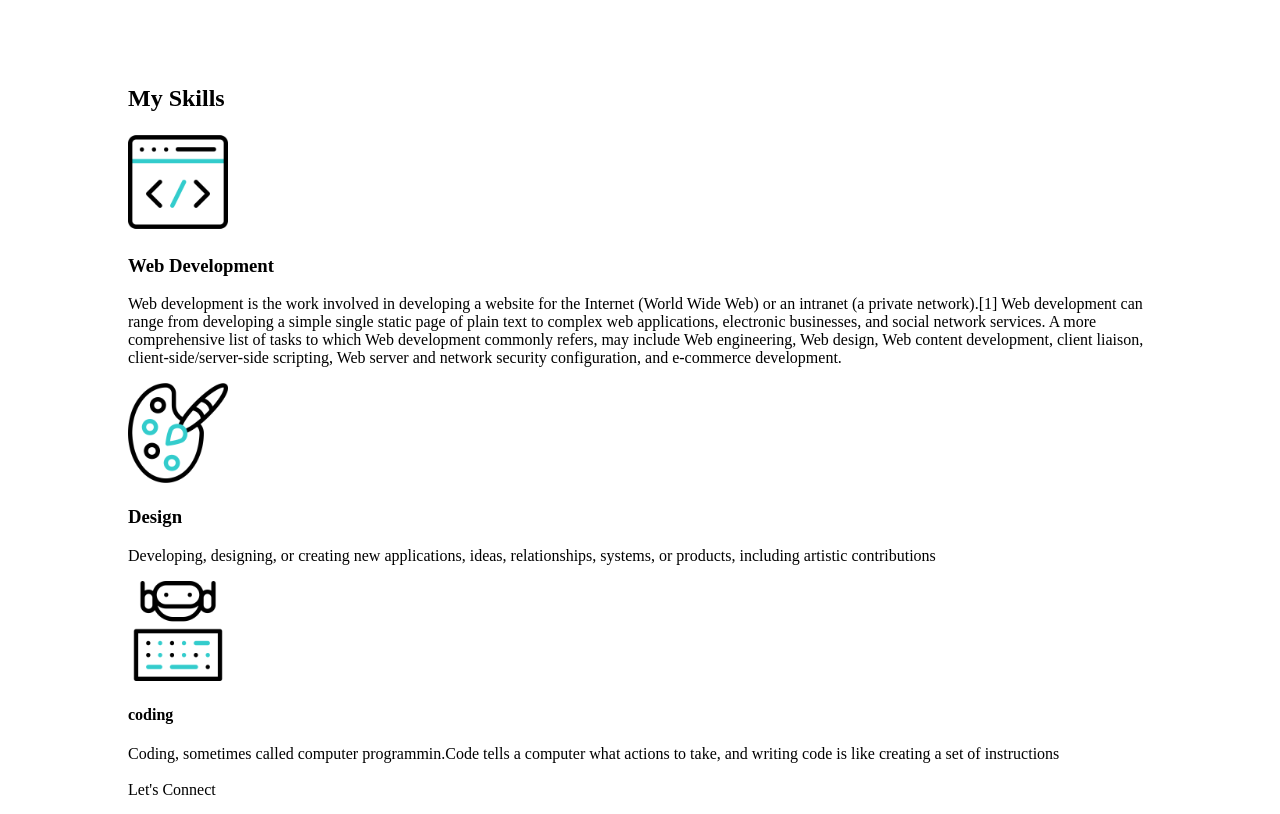
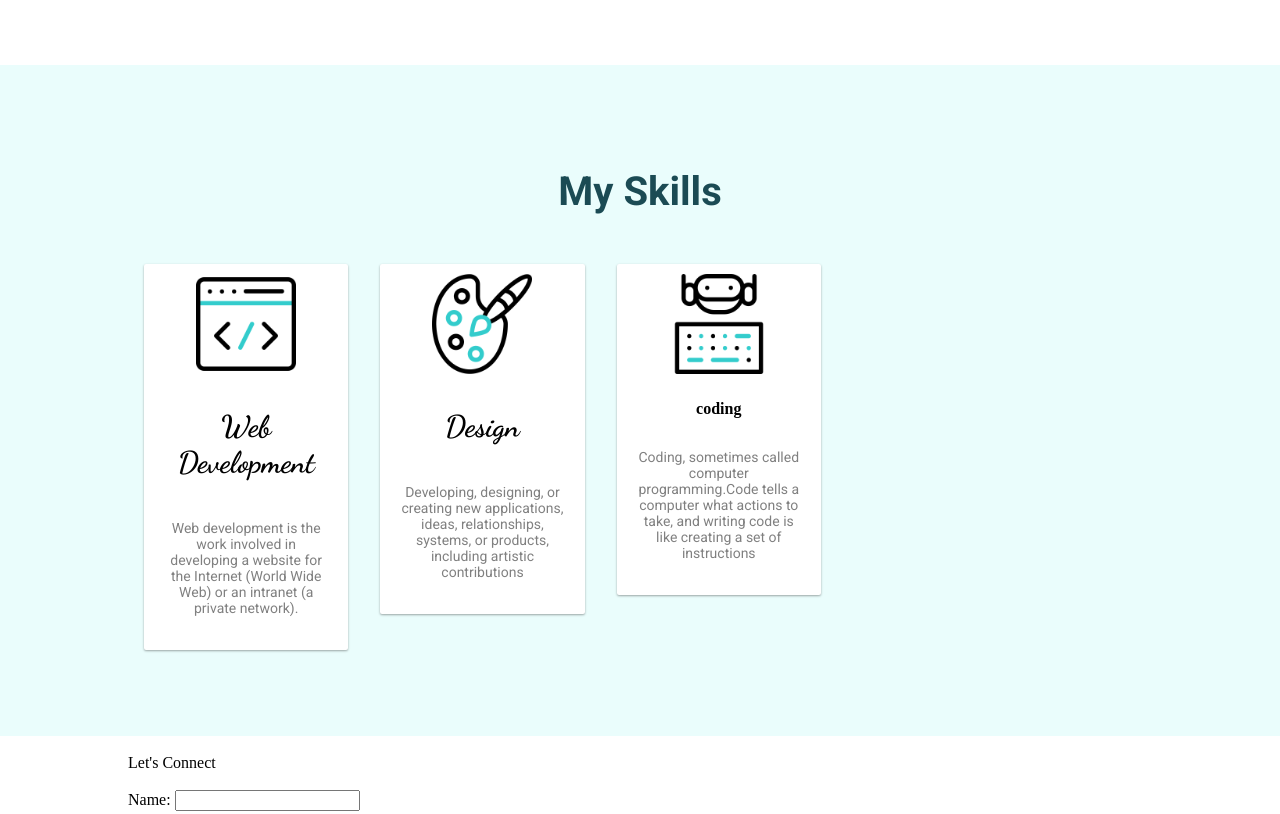
Before and after one commit to GangaAravind/Personal-Website, a plain HTML site: page index.html in a window 1280 px wide. Shown: the part 1080-1894 px from the top of the page. Drawn offline with Linux system fonts and the light colour scheme.

Commit message:
Add files via upload

```diff
--- a/index.html
+++ b/index.html
@@ -50,15 +50,14 @@
 
                     <section id="skills">
                 <div class="container">
-                    <div>
-                        <h2>My Skills</h2>
-                        <div>
+                    <h2>My Skills</h2>
+                    <div class="box card card-1">
                         <img src="html.png" alt="web development" height="100px" width="100px">
                         <h3>Web Development</h3>
-                        <p>Web development is the work involved in developing a website for the Internet (World Wide Web) or an intranet (a private network).[1] Web development can range from developing a simple single static page of plain text to complex web applications, electronic businesses, and social network services. A more comprehensive list of tasks to which Web development commonly refers, may include Web engineering, Web design, Web content development, client liaison, client-side/server-side scripting, Web server and network security configuration, and e-commerce development.</p>
+                        <p>Web development is the work involved in developing a website for the Internet (World Wide Web) or an intranet (a private network).</p>
 
                     </div>
-                    <div>
+                    <div class="box card card-1">
 
                             <img src="paint-palette.png" alt="Design" height="100px" width="100px">
                             <h3>Design</h3>
@@ -66,11 +65,11 @@
 
                     </div>
 
-                <div>
+                <div class="box card card-1">
 
                         <img src="coding.png" alt="coding" height="100px" width="100px" >
                         <h4>coding</h4>
-                        <p1>Coding, sometimes called computer programmin.Code tells a computer what actions to take, and writing code is like creating a set of instructions</p1>
+                        <p>Coding, sometimes called computer programming.Code tells a computer what actions to take, and writing code is like creating a set of instructions</p>
 
 
                 </div>
--- a/style.css
+++ b/style.css
@@ -127,3 +127,49 @@ padding: 8px 20px;
     color: white;
     border: 1px solid white;
  }
+#skills{
+background-color: #EAFDFC;
+padding: 70px 0;
+}
+.box{
+width:18%;
+height:50%;
+float:left;
+text-align:center;
+padding:10px;
+}
+.card {
+    background: #fff;
+    border-radius: 2px;
+    display: inline-block;
+    margin: 1rem;
+    position: relative;
+}
+
+  .card-1 {
+    box-shadow: 0 1px 3px rgba(0,0,0,0.12), 0 1px 2px rgba(0,0,0,0.24);
+    transition: all 0.3s cubic-bezier(.25,.8,.25,1);
+  }
+
+  .card-1:hover {
+    box-shadow: 0 14px 28px rgba(0,0,0,0.25), 0 10px 10px rgba(0,0,0,0.22);
+  }
+  #skills h2{
+    color: #1b4b54;
+    font-size: 40px;
+    text-align: center;
+    font-family: 'Roboto',sans-serif;
+
+  }
+  #skills h3{
+    font-size: 30px;
+    font-family:'Dancing Script', cursive;
+    font-weight: bolder;
+
+  }
+  #skills p{
+    font-size: 14px;
+    color: grey;
+    font-family:'Roboto',sans-serif ;
+    padding:10px;
+  }
```
